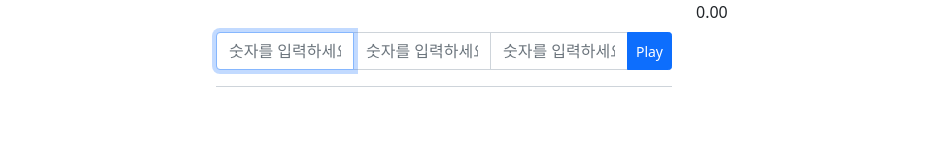
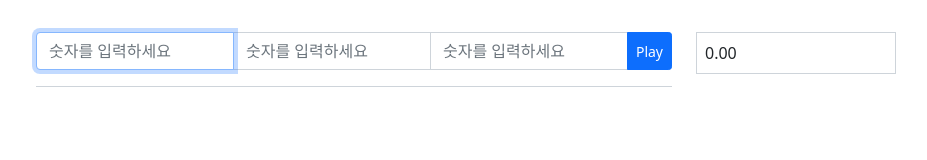
Before and after one commit to judithshakespeare/bullsandcows, a plain HTML site: page index.html in a window 1536 px wide. Shown: the whole page, without its empty margins (84-1011 px from the left). Drawn offline with nearby package versions, Linux system fonts and the light colour scheme.

Commit message:
Update style.css

```diff
--- a/assets/css/style.css
+++ b/assets/css/style.css
@@ -10,12 +10,9 @@
     padding-right: .5rem;
 }
 
-@media (min-width: 1200px){
-    .container {
-    max-width: 960px;
+#timerDisplay{
+    width: 200px;
+    margin-top: 2rem;
+    padding: .5rem;
+    border: 1px solid #ced4da;
 }
-
-@media (min-width: 1400px){
-    .container {
-    max-width: 960px;
-}
```
